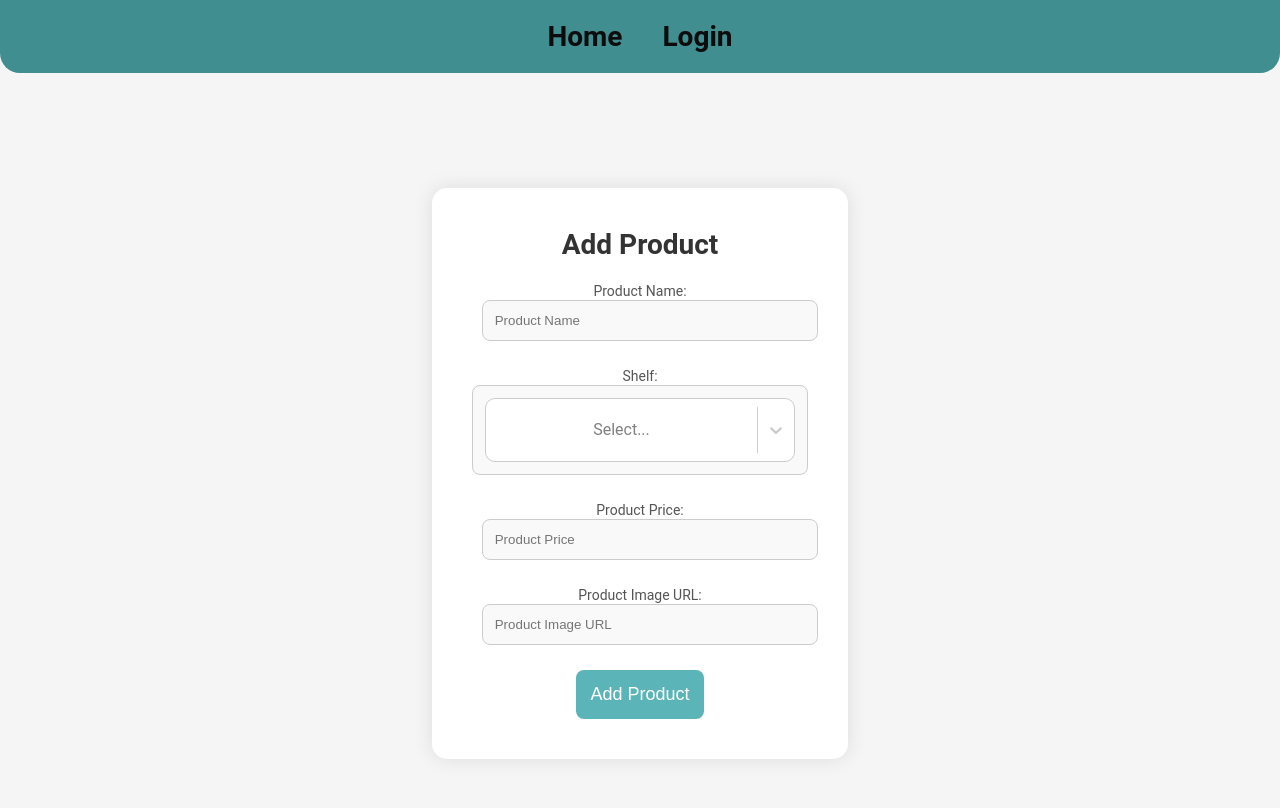
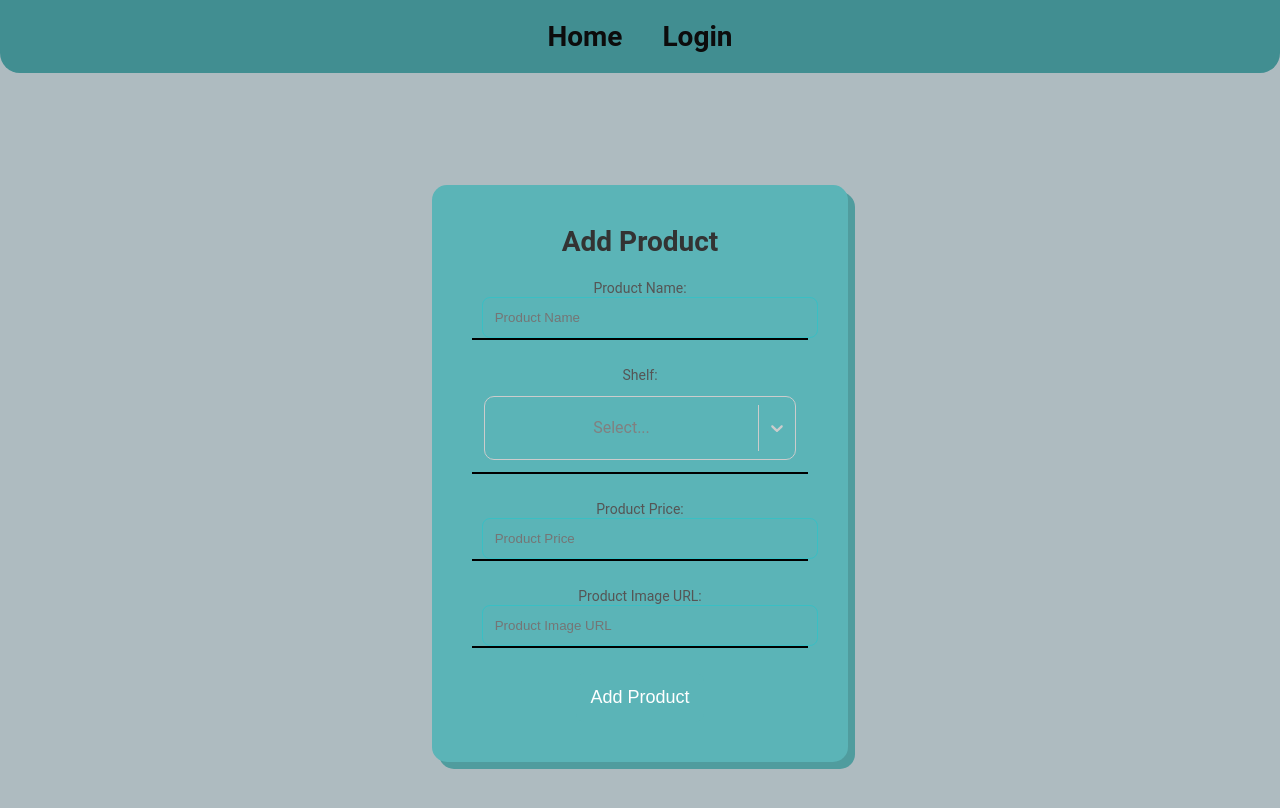
Before and after one commit to Dragonbestgg1/lietotajulomas, a React (Create React App) app: page /data in a window 1280 px wide. Shown: the top 808 px of the page. Built offline with nearby package versions, Linux system fonts and the light colour scheme; no server answers.

Commit message:
css done
css done

```diff
--- a/src/data/index.js
+++ b/src/data/index.js
@@ -28,7 +28,8 @@ class Data extends Component {
         minWidth: '150px',
         alignItems: 'center',
         boxShadow: state.isFocused ? null : null,
-        borderRadius: '10px'
+        borderRadius: '10px',
+        background: 'none'
       }),
     };
 
--- a/src/styles/data.module.css
+++ b/src/styles/data.module.css
@@ -3,7 +3,6 @@
   justify-content: center;
   align-items: center;
   height: 100vh;
-  background-color: #f5f5f5; /* Light background color */
 }
 
 .body {
@@ -16,13 +15,13 @@
 .box {
   width: 100%;
   max-width: 500px;
-  background-color: #ffffff; /* White background */
   border-radius: 15px;
-  box-shadow: 0 0 20px rgba(0, 0, 0, 0.1);
   display: flex;
   flex-direction: column;
   align-items: center;
   padding: 40px; /* Increased padding */
+  background-color: #5bb4b7;
+  box-shadow: 7px 7px #509c9e;
 }
 
 .form {
@@ -45,6 +44,8 @@
 .inputContainer {
   width: 100%;
   margin-bottom: 25px; /* Increased margin */
+  border-bottom: 2px solid black;
+  background-color:none;
 }
 
 label {
@@ -56,9 +57,8 @@ label {
 .input {
   width: 100%;
   padding: 12px; /* Increased padding */
-  border: 1px solid #ccc;
   border-radius: 8px;
-  background: #f9f9f9;
+  background: none;
   color: #333;
   transition: 0.3s;
   box-sizing: border-box;
--- a/src/styles/reports.module.css
+++ b/src/styles/reports.module.css
@@ -4,7 +4,6 @@
 body {
   margin: 0;
   font-family: 'Roboto', sans-serif;
-  background-color: #f5f5f5;
 }
 
 .main {
@@ -18,9 +17,9 @@ body {
   max-width: 800px;
   margin: 20px;
   padding: 20px;
-  background-color: #ffffff;
   border-radius: 15px;
-  box-shadow: 0 0 20px rgba(0, 0, 0, 0.1);
+  background-color: #5bb4b7;
+  box-shadow: 7px 7px #509c9e;
 }
 
 /* Table Styles */
@@ -39,7 +38,7 @@ th, td {
 }
 
 th {
-  background-color: #f2f2f2;
+  background-color: #3abfc4;
   color: #333;
 }
 
@@ -52,10 +51,11 @@ th {
 input {
   width: 50px;
   padding: 10px;
-  border: 1px solid #ddd;
+  border: 1px solid #3abfc4;
   border-radius: 8px;
   margin-left: 10px;
   transition: 0.3s;
+  background-color: #3abfc4;
 }
 
 input:focus {
```
